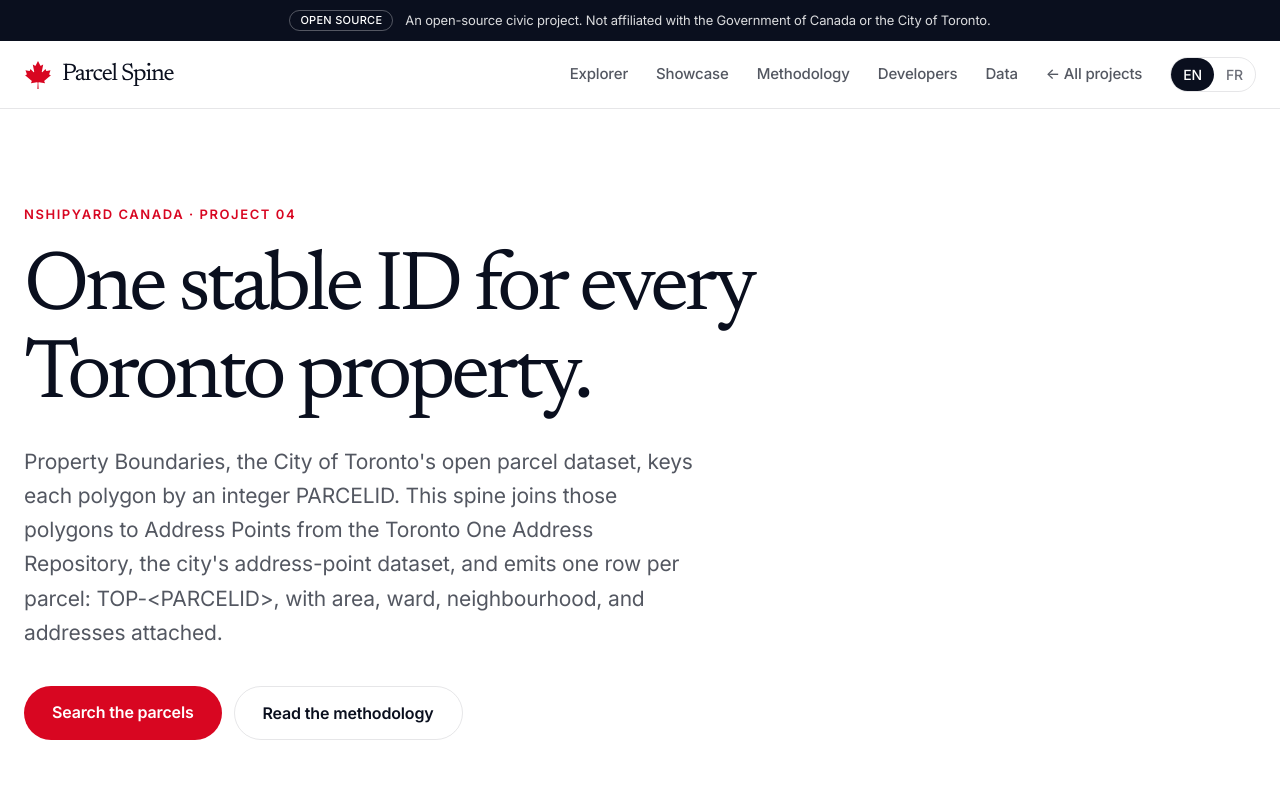
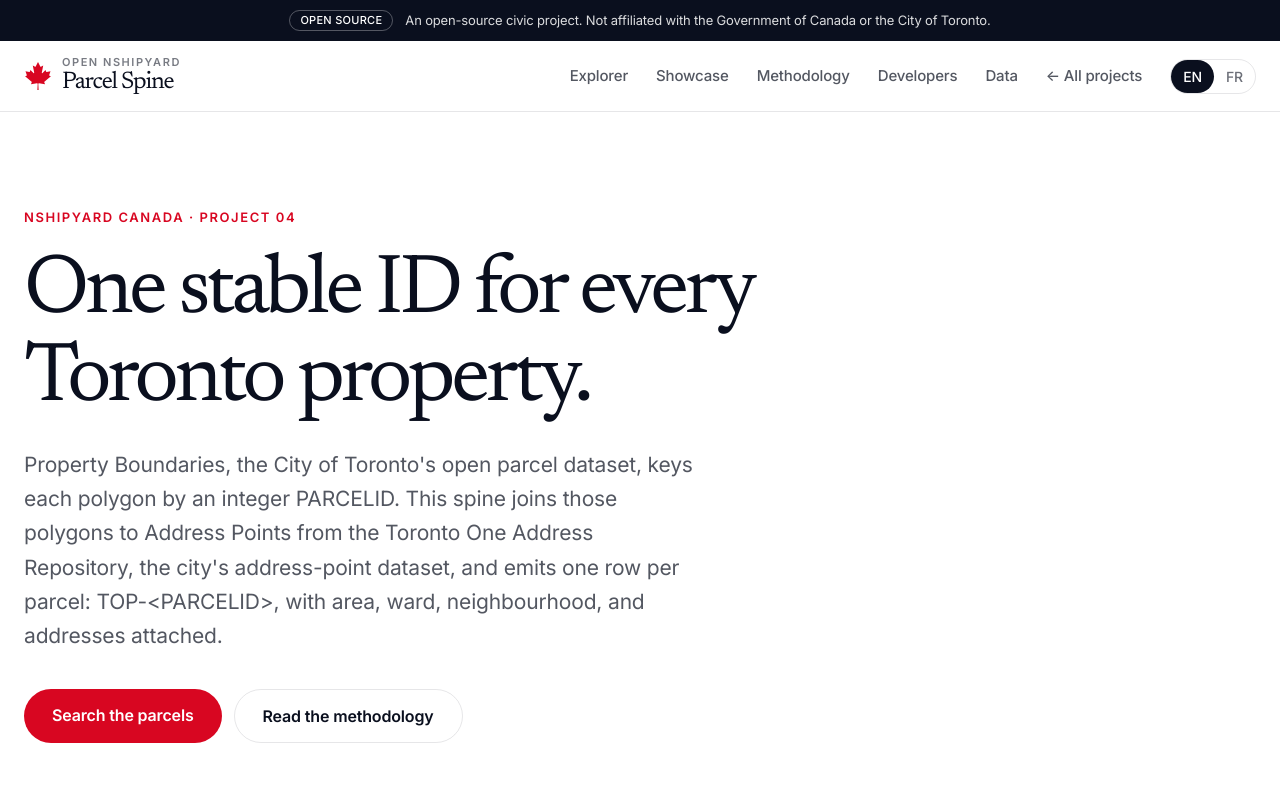
Before and after one commit to Nshipyard/toronto-parcel-spine, a Next.js app: page / in a window 1280 px wide. Shown: the top 800 px of the page. Built offline with nearby package versions, Linux system fonts and the light colour scheme.

Commit message:
Header eyebrow 'Open Nshipyard' above project title; footer wordmark 'Nshipyard' -> 'Open Nshipyard'

```diff
--- a/src/components/chrome.tsx
+++ b/src/components/chrome.tsx
@@ -55,7 +55,7 @@ export function Nav() {
       <div className="mx-auto flex max-w-[1392px] items-center justify-between px-6 py-4">
         <a href="#top" className="flex items-center gap-2.5">
           <MapleLeaf className="h-7 w-7 text-canada" />
-          <span className="display text-[24px]">{brand}</span>
+          <span className="flex flex-col gap-[2px] leading-none"><span className="text-[11px] font-semibold uppercase tracking-[0.14em] text-ink/55">Open Nshipyard</span><span className="display text-[24px]">{brand}</span></span>
         </a>
         <nav className="hidden items-center gap-7 md:flex">
           {links.map((l) => (
@@ -129,7 +129,7 @@ export function Footer() {
       <div className="mx-auto max-w-[1392px] border-t border-line px-6 py-12">
         <div className="flex items-center gap-2.5">
           <MapleLeaf className="h-6 w-6 text-canada" />
-          <span className="display text-[22px]">Nshipyard</span>
+          <span className="display text-[22px]">Open Nshipyard</span>
         </div>
         <p className="mt-6 max-w-[640px] text-[14px] leading-relaxed text-ink/55">{t.footer.line}</p>
         <p className="mt-2 max-w-[640px] text-[14px] text-ink/55">{t.footer.built}</p>
```
